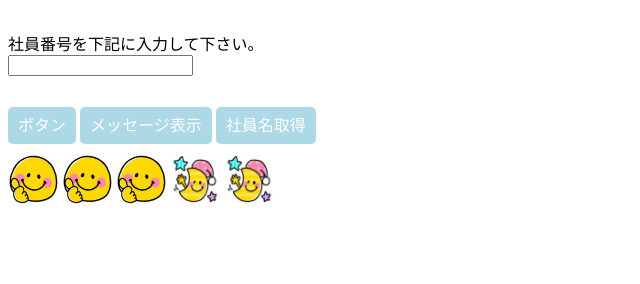
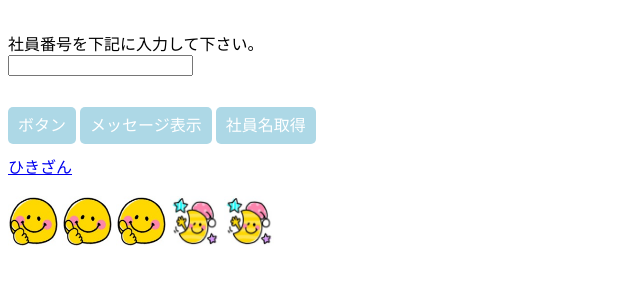
Before and after one commit to sqfo/github.io, a plain HTML site: page index.html in a window 1280 px wide. Shown: the part 116-400 px from the top of the page, without its empty margins (0-640 px from the left). Drawn offline with Linux system fonts and the light colour scheme.

Commit message:
Update index.html

```diff
--- a/index.html
+++ b/index.html
@@ -30,6 +30,11 @@
 
     <!-- クリックすると、sain_numのテキストの値をメッセージで表示-->
     <a id="syain_button" onclick="alert_msg()" class="btn">社員名取得</a>
+
+    <br><br>
+
+    <!--  クリックするとメッセージとボタンの表示がかわる(複数)-->
+    <a id="message_button" href="subtraction.html" class="subtraction">ひきざん</a>
 
     <!--  書き方②パターン目 -->
     <!-- <button class="btn">ボタン</button> -->
```
